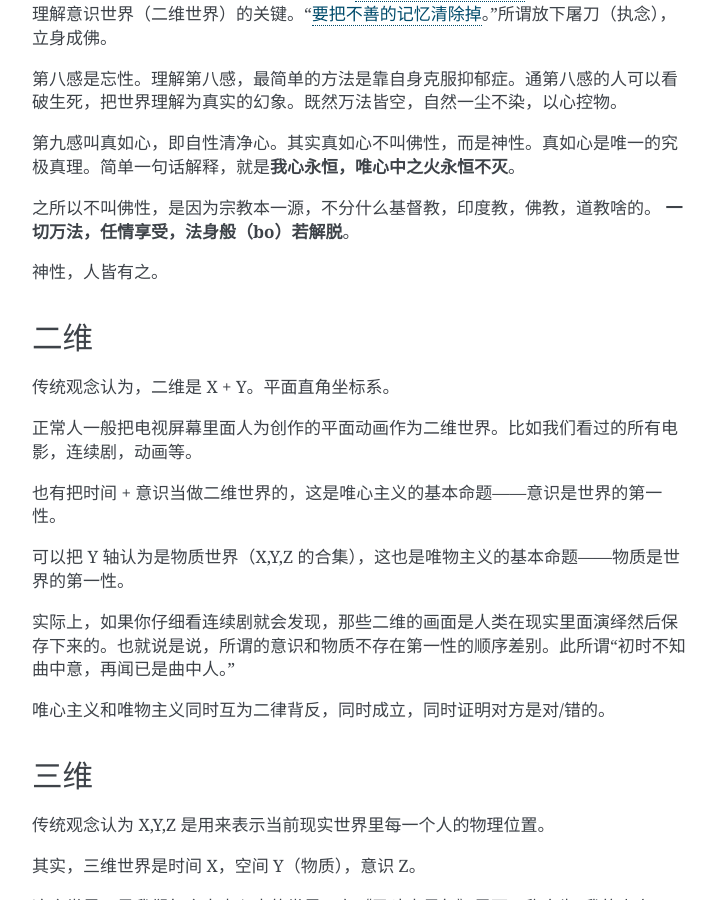
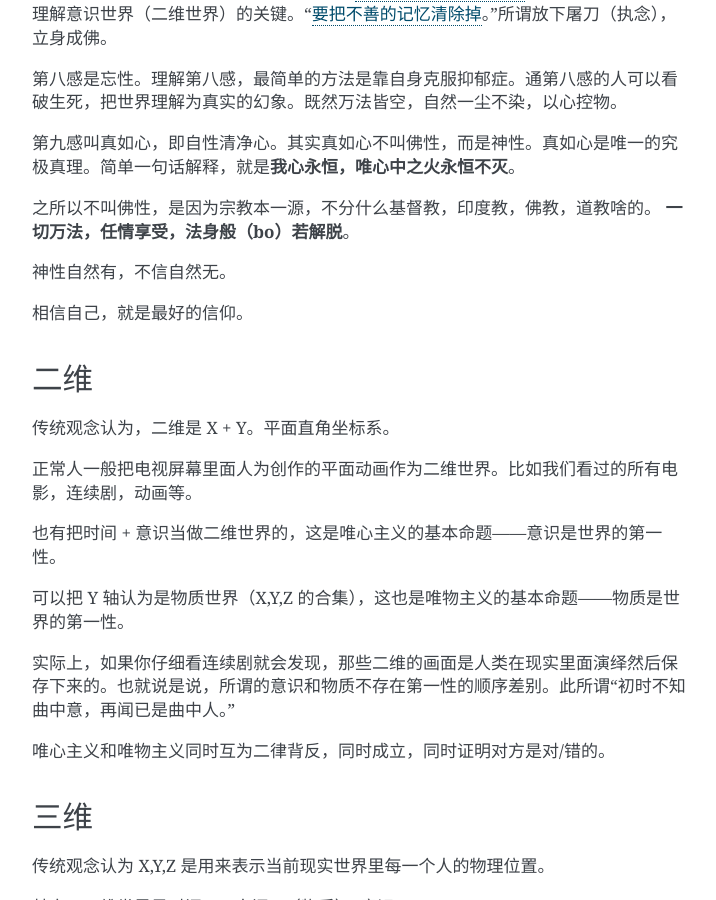
Before and after one commit to zeusro/God-Theory, a Sphinx documentation site: the page built from source/chapter_1.md, in a window 1280 px wide and 900 px high, scrolled down 501 px. Shown: the whole window, without its empty margins (388-1104 px from the left). Built offline with Sphinx 7.4.7, drawn with Linux system fonts in a browser that asks for light colours.

Commit message:
Sun Jun 21 21:04:15 CST 2020

```diff
--- a/source/chapter_1.md
+++ b/source/chapter_1.md
@@ -23,7 +23,9 @@
 之所以不叫佛性，是因为宗教本一源，不分什么基督教，印度教，佛教，道教啥的。
 **一切万法，任情享受，法身般（bo）若解脱**。
 
-神性，人皆有之。
+神性自然有，不信自然无。
+
+相信自己，就是最好的信仰。
 
 ## 二维
 
```
